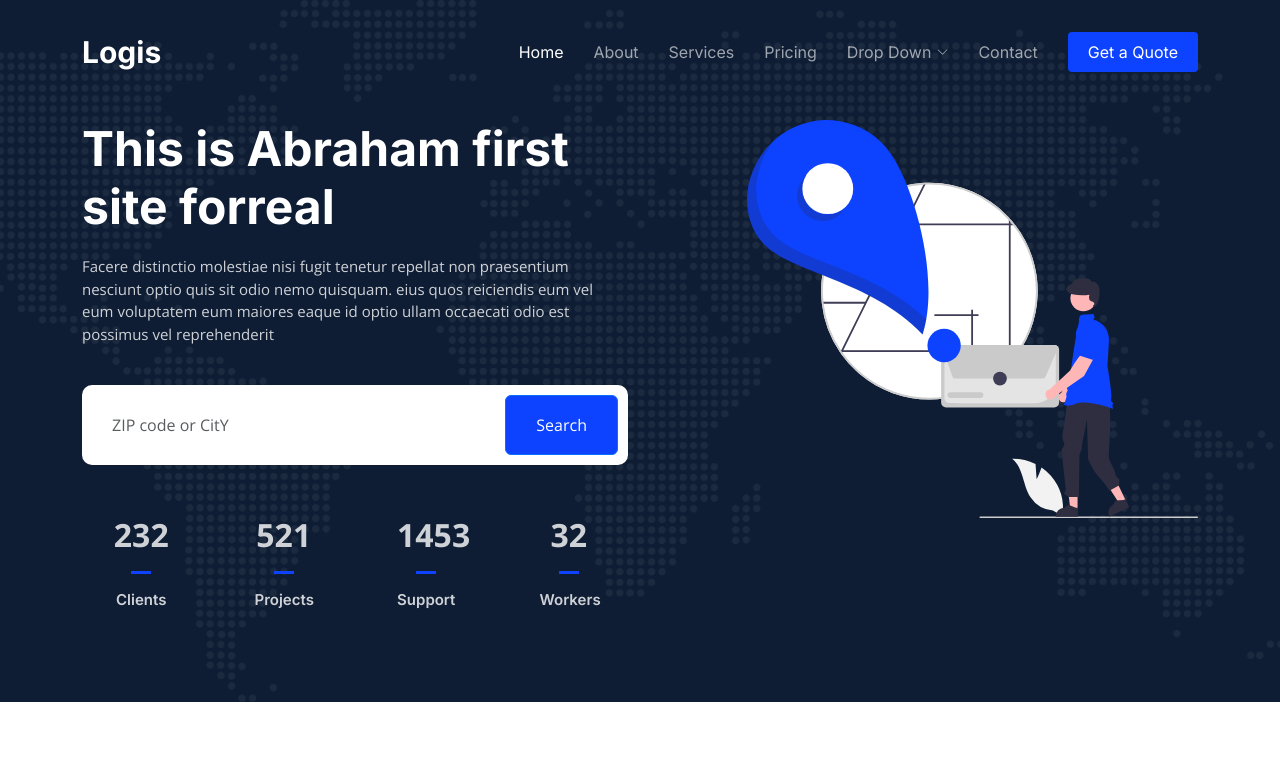
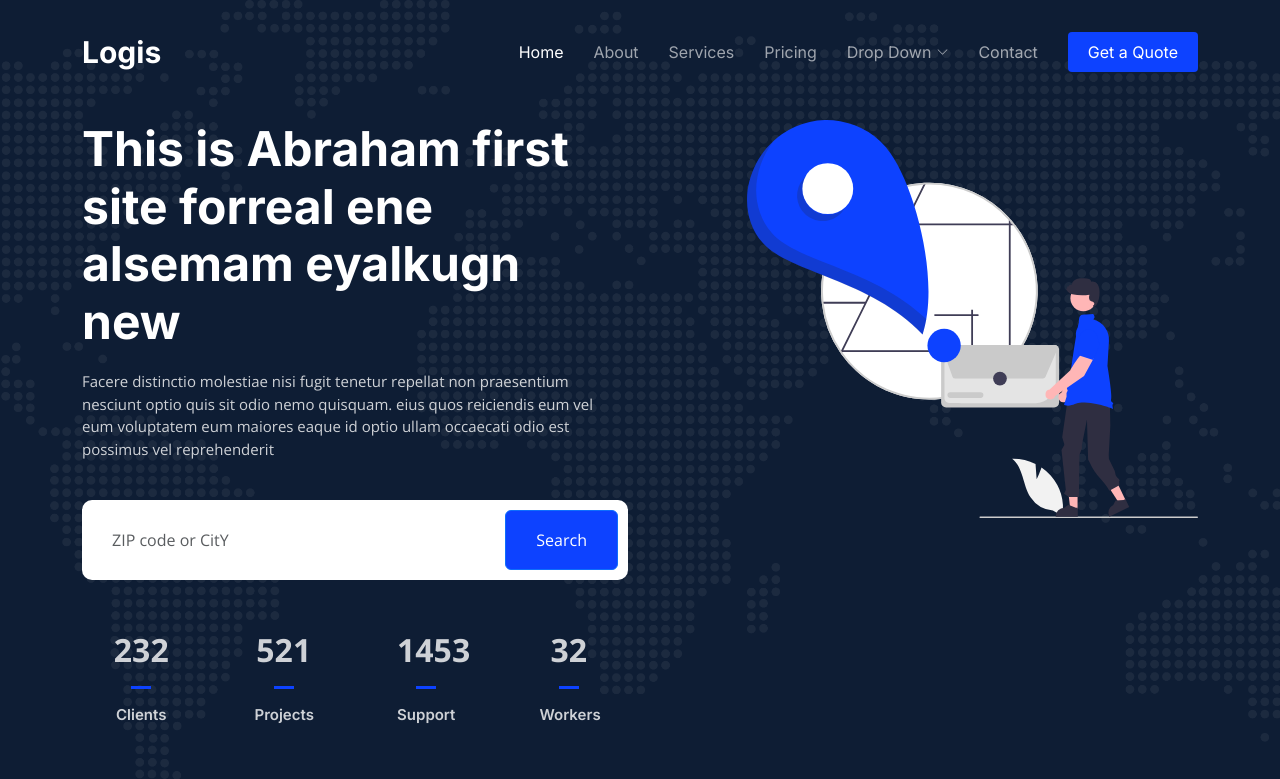
Before and after one commit to Abz1996/Labber, a plain HTML site: page index.html in a window 1280 px wide. Shown: the top 779 px of the page. Drawn offline with nearby package versions, Linux system fonts and the light colour scheme.

Commit message:
new commit

```diff
--- a/index.html
+++ b/index.html
@@ -89,7 +89,7 @@
     <div class="container">
       <div class="row gy-4 d-flex justify-content-between">
         <div class="col-lg-6 order-2 order-lg-1 d-flex flex-column justify-content-center">
-          <h2 data-aos="fade-up">This is Abraham first site forreal</h2>
+          <h2 data-aos="fade-up">This is Abraham first site forreal ene alsemam eyalkugn new</h2>
           <p data-aos="fade-up" data-aos-delay="100">Facere distinctio molestiae nisi fugit tenetur repellat non praesentium nesciunt optio quis sit odio nemo quisquam. eius quos reiciendis eum vel eum voluptatem eum maiores eaque id optio ullam occaecati odio est possimus vel reprehenderit</p>
 
           <form action="#" class="form-search d-flex align-items-stretch mb-3" data-aos="fade-up" data-aos-delay="200">
```
